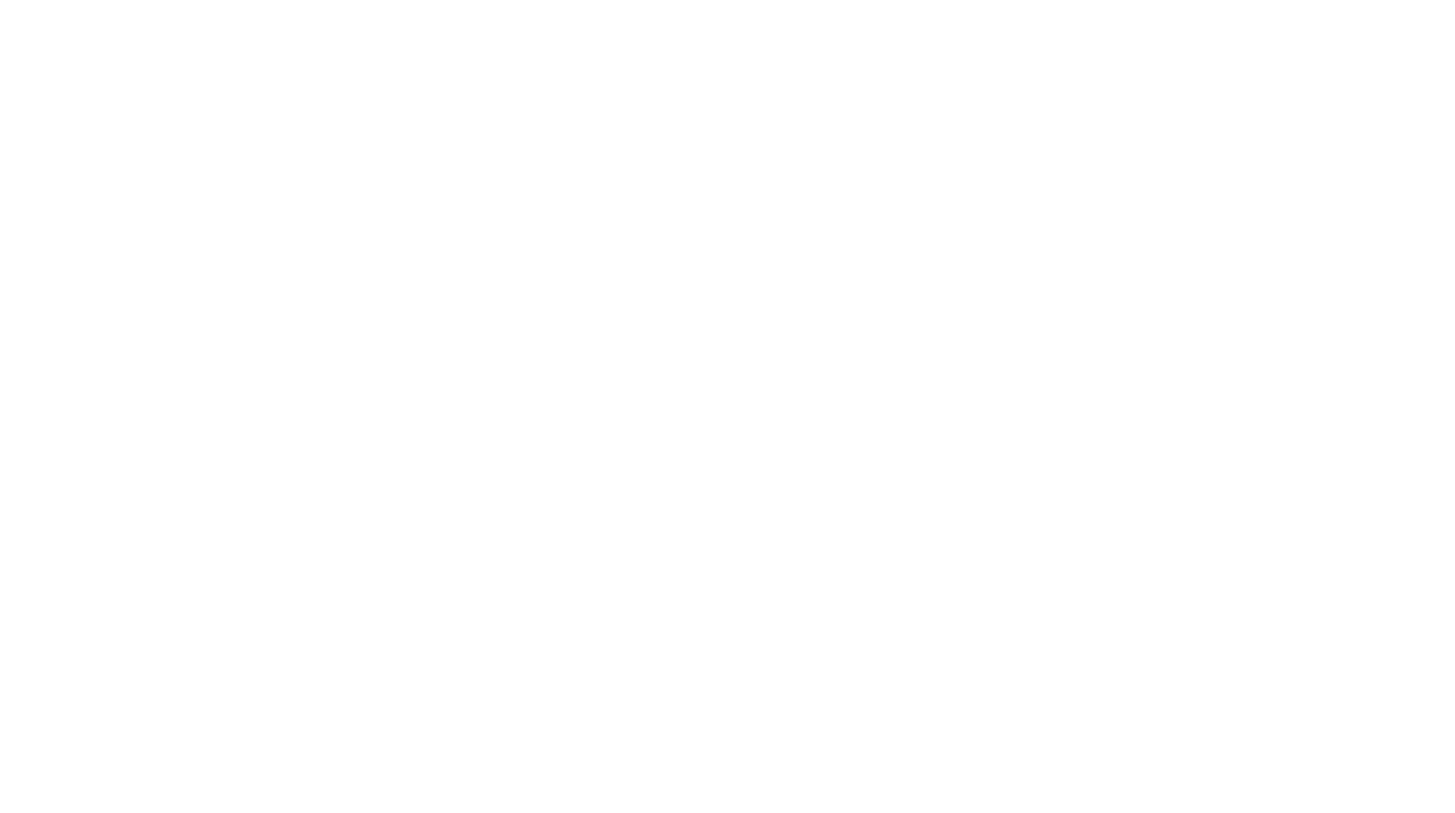
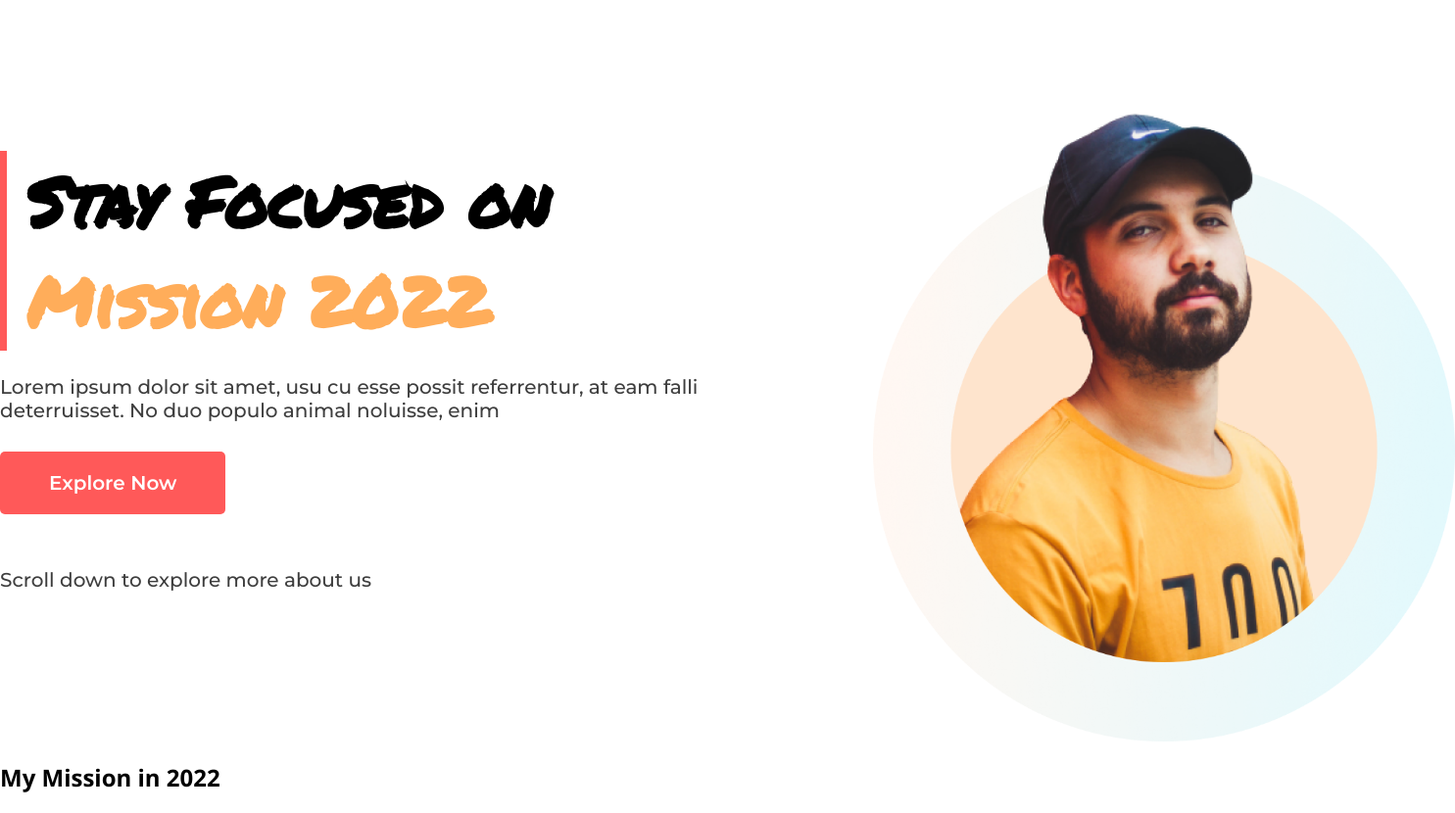
Before and after one commit to devhasibulislam/assignment-01, a plain HTML site: page index.html in a window 1280 px wide. Shown: the whole page at 98% size, 1485 px wide, since content can reach past the window. Before the commit the page ends 800 px from the top, so only its background shows below. Drawn offline with nearby package versions, Linux system fonts and the light colour scheme.

Commit message:
section 1 added-mission 2k22

```diff
--- a/index.html
+++ b/index.html
@@ -8,13 +8,42 @@
     <title>Assignment 01</title>
     <link rel="preconnect" href="https://fonts.googleapis.com">
     <link rel="preconnect" href="https://fonts.gstatic.com" crossorigin>
-    <link href="https://fonts.googleapis.com/css2?family=Roboto:wght@100;300;400;500;700;900&display=swap"
+    <link
+        href="https://fonts.googleapis.com/css2?family=Montserrat:wght@100;200;300;400;500;600;700;800;900&family=Open+Sans:wght@300;400;500;600;700;800&family=Permanent+Marker&display=swap"
         rel="stylesheet">
     <link rel="stylesheet" href="style.css">
 </head>
 
 <body>
+    <!-- section 1 -->
+    <section class="section1 container">
+        <div class="sec1_left">
+            <div class="sec1_mission_header">
+                <h1>Stay Focused on </h1>
+                <h1 class="orange_clr">Mission 2022</h1>
+            </div>
+            <!-- reusable -->
+            <article class="sec_article">
+                <p>
+                    Lorem ipsum dolor sit amet, usu cu esse possit
+                    referrentur, at eam falli deterruisset. No duo populo
+                    animal noluisse, enim
+                </p>
+                <div class="article_btn">
+                    <a href="https://github.com/hasibulislam999" class="tomato_bg">Explore Now</a>
+                </div>
+            </article>
+            <p>Scroll down to explore more about us</p>
+        </div>
+        <div class="s1_right">
+            <img src="images/person-2.png" alt="person 2">
+        </div>
+    </section>
 
+    <!-- section 2 -->
+    <section class="section2 container">
+        <h1>My Mission in <span>2022</span></h1>
+    </section>
 </body>
 
 </html>
--- a/style.css
+++ b/style.css
@@ -1,8 +1,104 @@
-body{
+body {
     margin: 0;
     padding: 0;
 }
 
-p{
-    font-family: 'Roboto', sans-serif;
+img {
+    max-width: 100%;
 }
+
+p, a {
+    font-family: 'Montserrat', sans-serif;
+    color: #3e3e3e;
+}
+
+a {
+    text-decoration: none;
+}
+
+h1{
+    font-family: 'Open Sans', sans-serif;
+}
+
+
+/* reusable classes */
+.container {
+    width: 1485px;
+    margin-left: auto;
+    margin-right: auto;
+}
+
+.orange_clr {
+    color: #ffad5a;
+}
+
+.tomato_bg {
+    background-color: #ff5959;
+}
+
+/* non-reusalbe classes */
+.section1 {
+    display: flex;
+    flex-direction: row;
+}
+
+.sec1_left {
+    width: 50%;
+    display: flex;
+    flex-direction: column;
+    justify-content: center;
+}
+
+.sec1_left p {
+    margin: 0;
+    font-size: 20px;
+    font-weight: 500;
+}
+
+.sec1_mission_header {
+    border-left: 7px solid;
+    border-image: linear-gradient(#ff5959, #ff5959);
+    border-image-slice: 1;
+    padding-left: 20px;
+}
+
+.sec1_mission_header h1 {
+    font-family: 'Permanent Marker', cursive !important;
+    font-size: 70px;
+    margin-top: 0;
+    margin-bottom: 0;
+}
+
+.sec_article {
+    padding: 25px 0;
+}
+
+.sec_article p {
+    font-size: 20px;
+    font-weight: 500;
+}
+
+.sec_article a {
+    padding: 20px 50px;
+    font-weight: 600;
+    font-size: 20px;
+    border-radius: 5px;
+    color: white;
+}
+
+.article_btn {
+    display: block;
+    margin: 50px 0px;
+}
+
+.s1_right {
+    width: 50%;
+    display: flex;
+    flex-direction: row;
+    align-items: center;
+}
+
+.s1_right img {
+    width: 80%;
+    margin-left: auto;
+}
```
